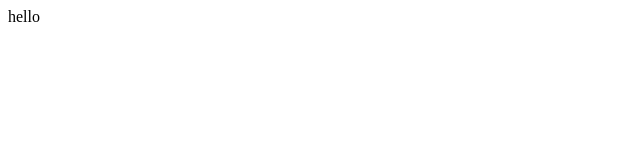
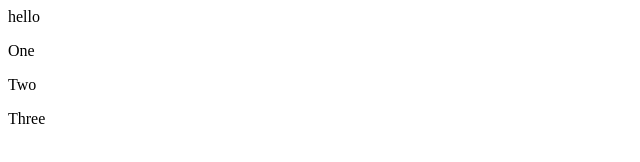
Before and after one commit to RamanathMadiwal/testgitcommands, a plain HTML site: page index.html in a window 1280 px wide. Shown: the whole page, without its empty margins (0-640 px from the left). Drawn offline with Linux system fonts and the light colour scheme.

Commit message:
branch 1
branch second

3

```diff
--- a/index.html
+++ b/index.html
@@ -1 +1,4 @@
 <p>hello</p>
+<p>One</p>
+<p>Two</p>
+<p>Three</p>
```
